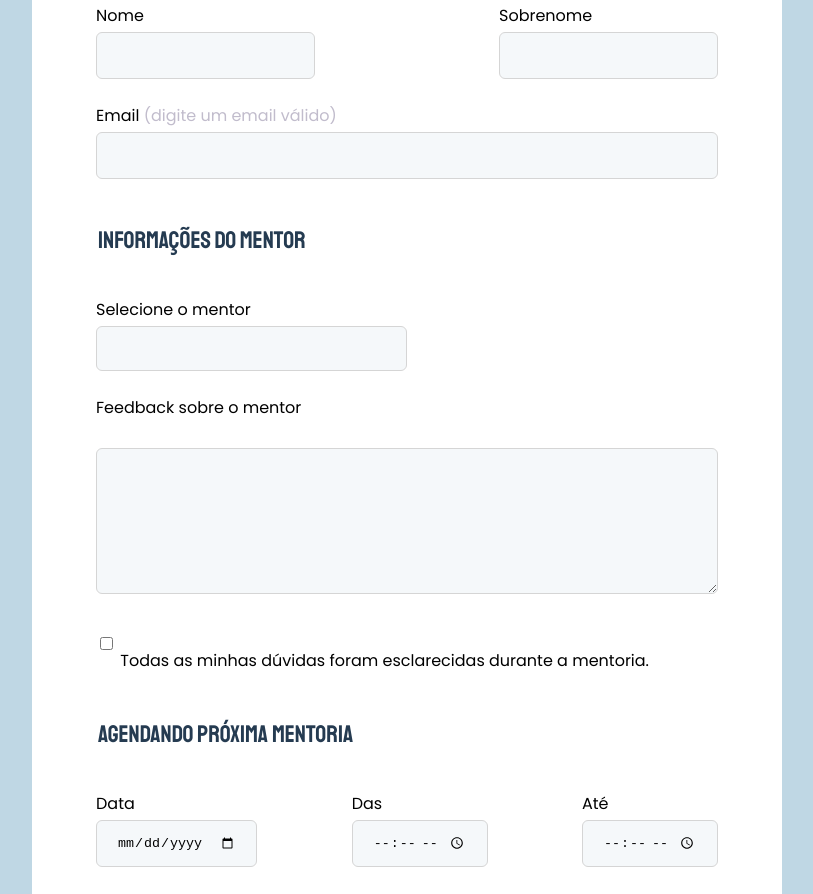
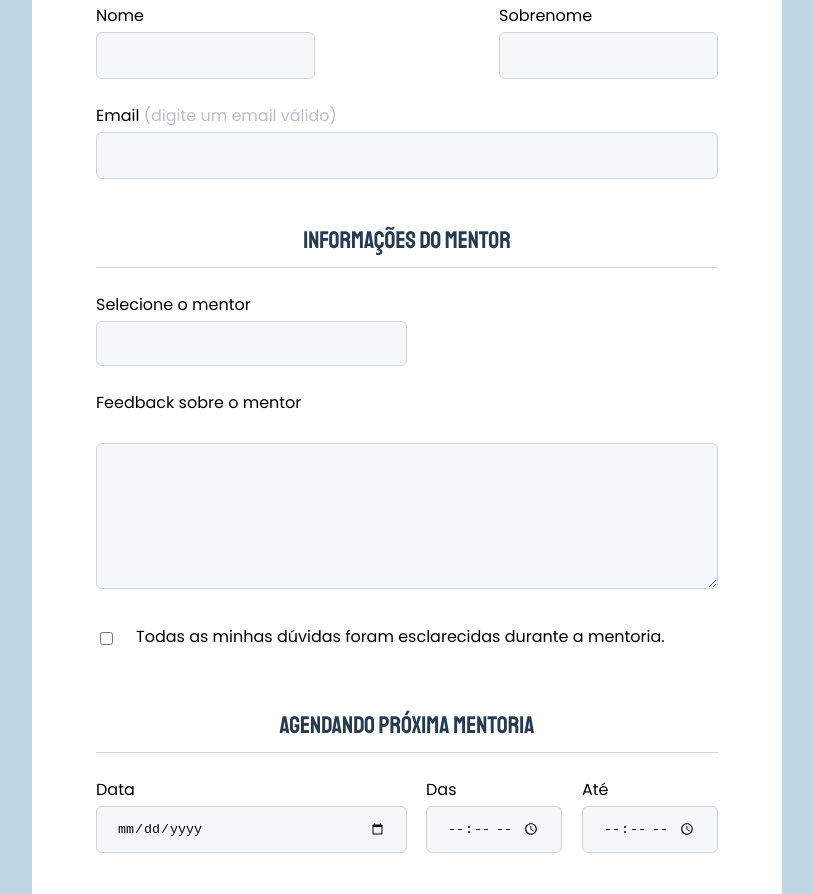
Before and after one commit to ViniMatheus/desafio03, a plain HTML site: page index.html in a window 1280 px wide. Shown: the part 526-1420 px from the top of the page, without its empty margins (233-1046 px from the left). Drawn offline with Linux system fonts and the light colour scheme.

Commit message:
atualizado

```diff
--- a/index.html
+++ b/index.html
@@ -37,13 +37,16 @@
           </div>
 
           <div class="input-box">
-            <label for="email">Email <span>(digite um email válido)</span></label>
+            <label for="email"
+              >Email <span>(digite um email válido)</span></label
+            >
             <input type="email" id="email" />
           </div>
         </fieldset>
 
         <fieldset>
           <legend>Informações do mentor</legend>
+          <div class="line"></div>
           <div class="form-dados-col-2">
             <label for="mentor">Selecione o mentor</label>
             <select name="mentor" id="mentor">
@@ -60,29 +63,36 @@
             cols="30"
             rows="10"
           ></textarea>
-          <div id="check">
+          <div class="check">
             <input type="checkbox" name="check" />
-            <label>Todas as minhas dúvidas foram esclarecidas durante a mentoria.</label>
+            <label
+              >Todas as minhas dúvidas foram esclarecidas durante a
+              mentoria.</label
+            >
           </div>
         </fieldset>
         <fieldset>
           <legend>Agendando próxima mentoria</legend>
-          <div class="agendamento">
-            <div class="input-data">
+          <div class="line"></div>
+          <div class="formdata">
+            <div class="form-dados-col-2">
               <label for="data">Data</label>
-              <input type="date" name="data" id="data" />
+              <input type="date" id="data" />
             </div>
-            <div class="input-horas">
-              <label for="das">Das</label>
-              <input type="time" name="das" id="das" />
-            </div>
-            <div class="input-horas">
-              <label for="ate">Até</label>
-            <input type="time" name="ate" id="ate" />
+
+            <div class="horas">
+              <div class="form-dados-col-2">
+                <label for="hora">Das</label>
+                <input type="time" id="hora" />
+              </div>
+              <div class="form-dados-col-2">
+                <label for="minuto">Até</label>
+                <input type="time" id="minuto" />
+              </div>
             </div>
           </div>
         </fieldset>
-          <button type="submit">Salvar</button>
+        <button type="submit">Salvar</button>
       </form>
     </div>
   </body>
--- a/style.css
+++ b/style.css
@@ -115,7 +115,8 @@ legend{
   font-size: 24px;
   line-height: 34px;
   color: #253B51;
-  margin-bottom: 40px;
+  text-align: center;
+  margin-bottom: 10px;
 }
 
 .form-dados-col-2{
@@ -146,17 +147,31 @@ button:hover{
   background: #F67677;
 }
 
+.line {
+  width: 100%;
+  height: 1px;
+  background: #D5D5D5;
+  margin: 0;
+};
+
 .agendamento{
   display: flex;
-  justify-content: space-between;
-  align-items: center;
+  flex-direction: row;
 }
 
-.input-horas, .input-data{
+.check {
+  align-items: center;
   display: flex;
-  flex-direction: column;
+  flex-direction: row;
+  gap: 20px;
 }
 
-.input-data{
+.horas{
+  display: flex;
+  gap: 20px;
+}
 
+.formdata {
+  display: flex;
+  justify-content: space-between;
 }
```
